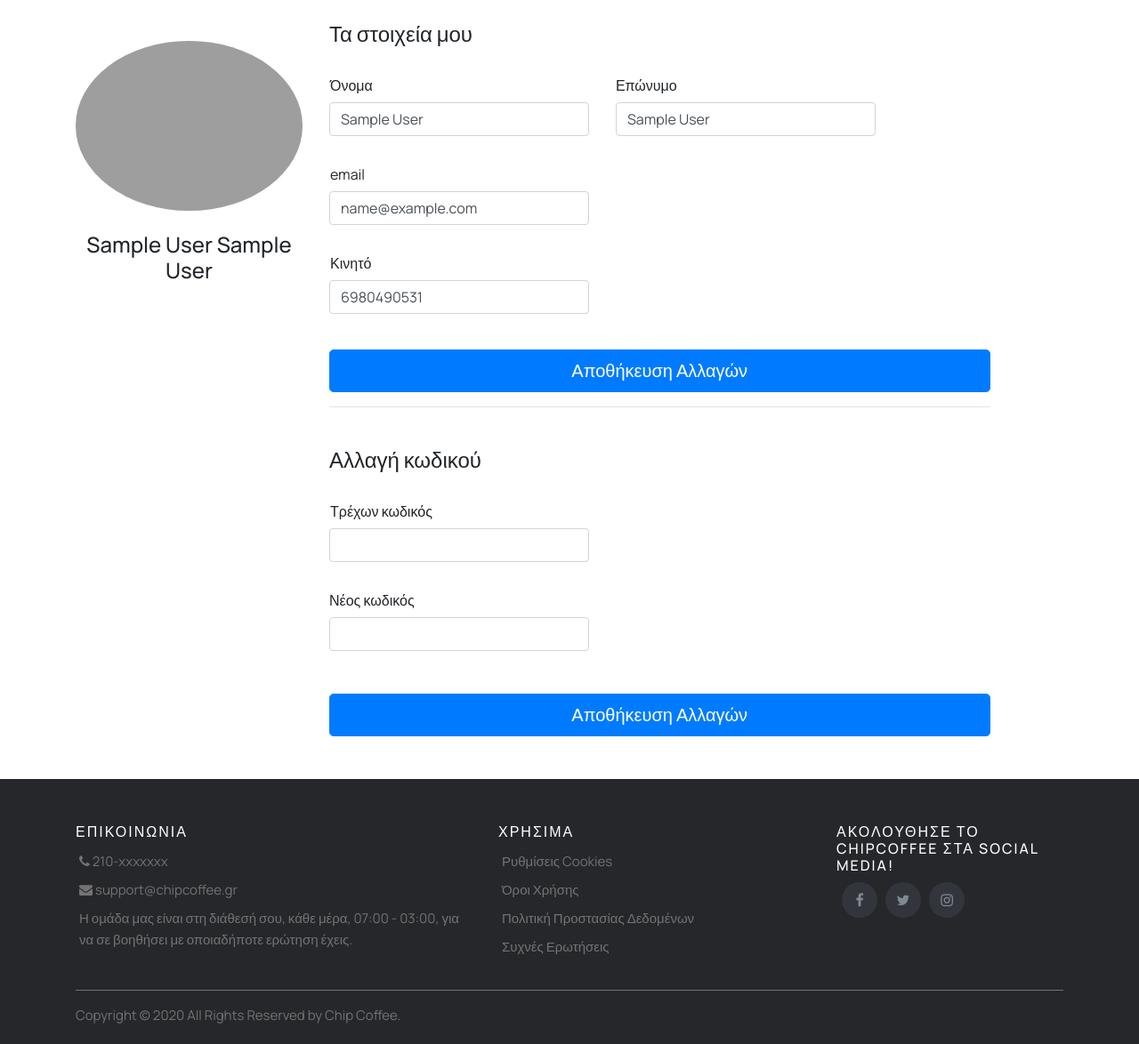
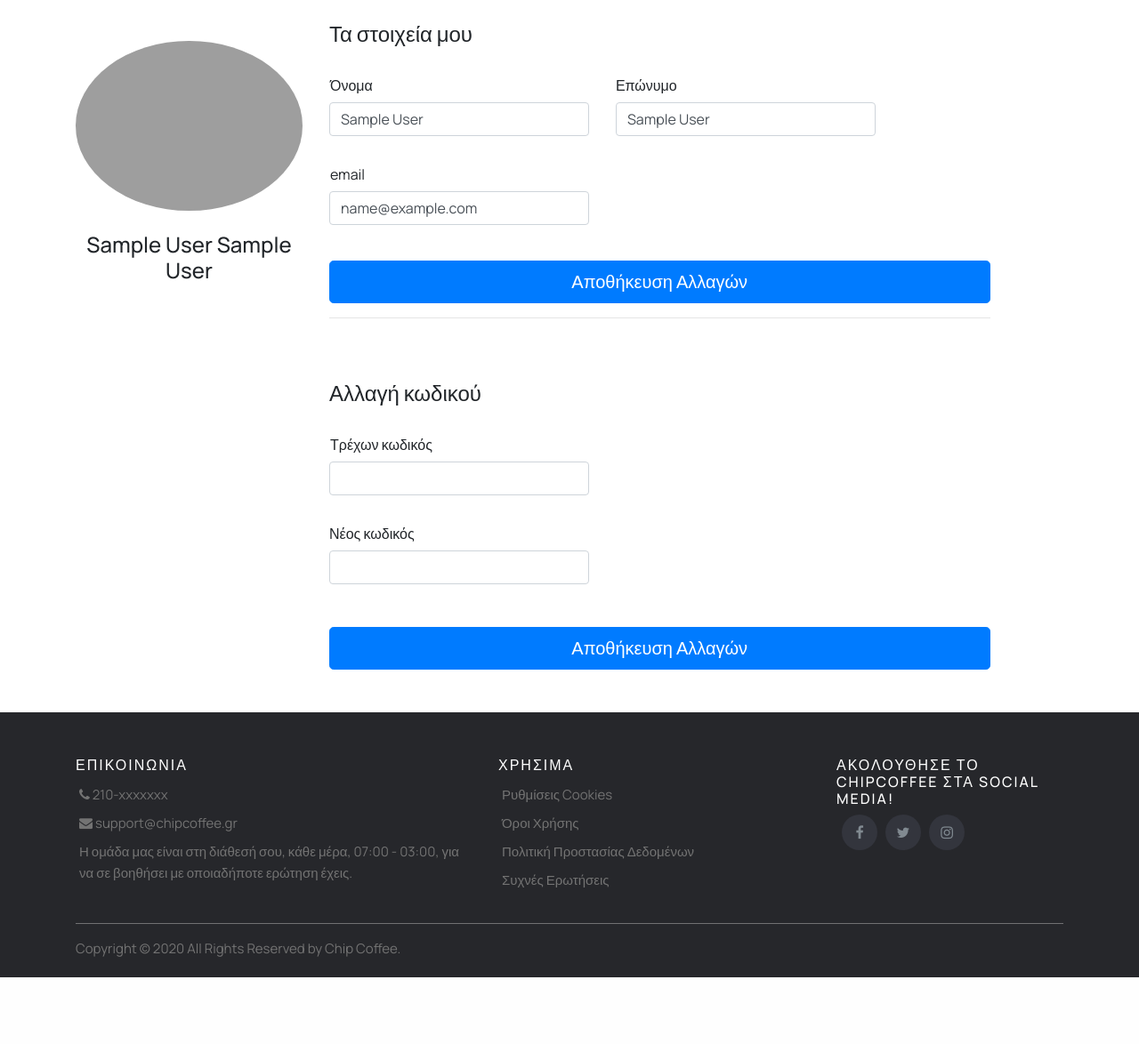
Before and after one commit to z3r0Luck/Cesium, a PHP site: page /profile.php in a window 1280 px wide. Shown: the part 502-1676 px from the top of the page at 89% size. After the commit the page ends 1601 px from the top, so only its background shows below. Run offline with PHP 8.4, Linux system fonts and the light colour scheme; the visitor is signed in with stand-in values (Sample User, id 1); grey boxes are pictures that could not be loaded.

Commit message:
minor changes

```diff
--- a/js/cart.js
+++ b/js/cart.js
@@ -1,8 +1,8 @@
-$(window).on('beforeunload', function() {
+/* $(window).on('beforeunload', function() {
     $.ajax({
         url: './php/clearCart.php'
     });
-});
+});  */
 
 function minus(){
     var xhr = new XMLHttpRequest();
--- a/profile.php
+++ b/profile.php
@@ -29,7 +29,6 @@ if (!isset($_SESSION['email'])) {
                 <button class="btn btn-info dropdown-toggle" type="button" id="dropdownMenuButton" data-toggle="dropdown" aria-haspopup="true" aria-expanded="false"><?php if (isset($_SESSION['email'])) { echo $_SESSION['firstName']; } ?></button>
                 <div class="dropdown-menu" aria-labelledby="dropdownMenuButton">
                   <a class="dropdown-item" href="profile.php">Ο λογαριασμός μου</a>
-                  <a class="dropdown-item" href="home.php">Οι παραγγελίες μου</a>
                   <div class="dropdown-divider"></div>
                   <a class="dropdown-item" href="./php/logout.php">Αποσύνδεση</a>
                 </div>
@@ -41,7 +40,6 @@ if (!isset($_SESSION['email'])) {
             </div>
         </div>
     </div>
-
     <div class="container space py-4">
         <div class="row my-2">
             <div class="col-3 text-center space">
@@ -50,9 +48,8 @@ if (!isset($_SESSION['email'])) {
                     <h4 class="my-4"><?php if (isset($_SESSION['email'])) { echo $_SESSION['firstName']; echo ' '; echo $_SESSION['lastName'];} ?></h4>
                 </div>
             </div>
-            <!-- edit form column -->
             <div class="col-9 personal-info">
-                <form role="form" method="POST" action="./php/change_creds.php">
+                <form role="form" method="POST" action="./php/changeCreds.php">
                     <h4 class="mb-4">Τα στοιχεία μου</h4>
                     <div class="form-group row mb-0">
                         <label class="col-5 col-form-label form-control-label pl-3">Όνομα</label>
@@ -60,10 +57,10 @@ if (!isset($_SESSION['email'])) {
                     </div>
                     <div class="form-group row">
                         <div class="col-5">
-                            <input class="form-control" type="text" value="<?php if (isset($_SESSION['email'])) { echo $_SESSION['firstName']; } ?>" /><!-- USER PROFILE -->
+                            <input class="form-control" type="text" value="<?php if (isset($_SESSION['email'])) { echo $_SESSION['firstName']; } ?>" />
                         </div>
                         <div class="col-5">
-                            <input class="form-control" type="text" value="<?php if (isset($_SESSION['email'])) { echo $_SESSION['lastName']; } ?>"/><!-- USER PROFILE -->
+                            <input class="form-control" type="text" value="<?php if (isset($_SESSION['email'])) { echo $_SESSION['lastName']; } ?>"/>
                         </div>
                     </div>
                     <div class="form-group row mt-4 mb-0">
@@ -71,30 +68,42 @@ if (!isset($_SESSION['email'])) {
                     </div>
                     <div class="form-group row">
                         <div class="col-5 mb-0">
-                            <input class="form-control" type="text" value="<?php if (isset($_SESSION['email'])) { echo $_SESSION['email']; } ?>"/><!-- USER PROFILE -->
+                            <input class="form-control" type="text" value="<?php if (isset($_SESSION['email'])) { echo $_SESSION['email']; } ?>"/>
                         </div>
                     </div>
-                    <div class="form-group row mt-4 mb-0">
+                    <!-- <div class="form-group row mt-4 mb-0">
                         <label class="col-5 col-form-label form-control-label pl-3">Κινητό</label>
                     </div>
                     <div class="form-group row">
                         <div class="col-5 mb-0">
                             <input class="form-control" type="text" value="6980490531"/>
                         </div>
-                    </div>
+                    </div> -->
                     <div class="form-group row">
                         <div class="col-12 mt-4 text-left">
-                            <input type="button" class="btn btn-primary btn-lg btn-block" value="Αποθήκευση Αλλαγών"/>
+                            <input type="submit" name="changecreds" class="btn btn-primary btn-lg btn-block" value="Αποθήκευση Αλλαγών"/>
                         </div>
                     </div>
                     <hr class="space">
+                </form>
+                <form action="./php/changeCreds.php" method="POST">
                     <h4 class="mb-4">Αλλαγή κωδικού</h4>
+                    <?php
+                    if (isset($_SESSION['chngpass'])){
+                        $delete_message = $_SESSION['chngpass'];
+                        echo "<div class='alert alert-success alert-dismissible fade show'>
+                                <button type='button' class='close' data-dismiss='alert'>&times;</button>
+                                $delete_message
+                            </div>";
+                        unset($_SESSION['chngpass']);
+                    }
+                    ?>
                     <div class="form-group row mt-4 mb-0">
                         <label class="col-5 col-form-label form-control-label pl-3">Τρέχων κωδικός</label>
                     </div>
                     <div class="form-group row">
                         <div class="col-5">
-                            <input class="form-control" type="password"/>
+                            <input class="form-control" type="password" name="oldpass"/>
                         </div>
                     </div>
                     <div class="form-group row mt-4 mb-0">
@@ -102,12 +111,12 @@ if (!isset($_SESSION['email'])) {
                     </div>
                     <div class="form-group row">
                         <div class="col-5">
-                            <input class="form-control" type="password"/>
+                            <input class="form-control" type="password" name="newpass"/>
                         </div>
                     </div>
                     <div class="form-group row mt-5">
                         <div class="col-12 ml-auto text-right">
-                            <input type="button" class="btn btn-primary btn-lg btn-block" value="Αποθήκευση Αλλαγών"/>
+                            <input type="submit" name="changepass" class="btn btn-primary btn-lg btn-block" value="Αποθήκευση Αλλαγών"/>
                         </div>
                     </div>
                 </form>
```
Also changed, not shown: php/changeCreds.php (added, +18 -0 lines).
